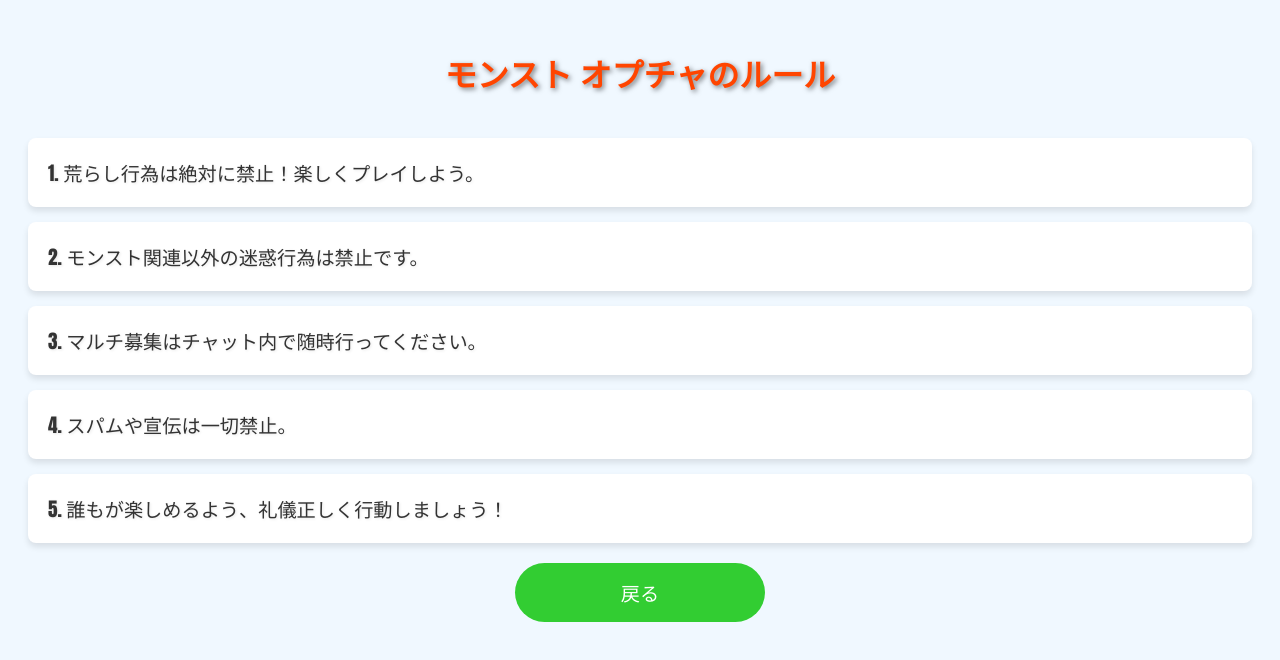
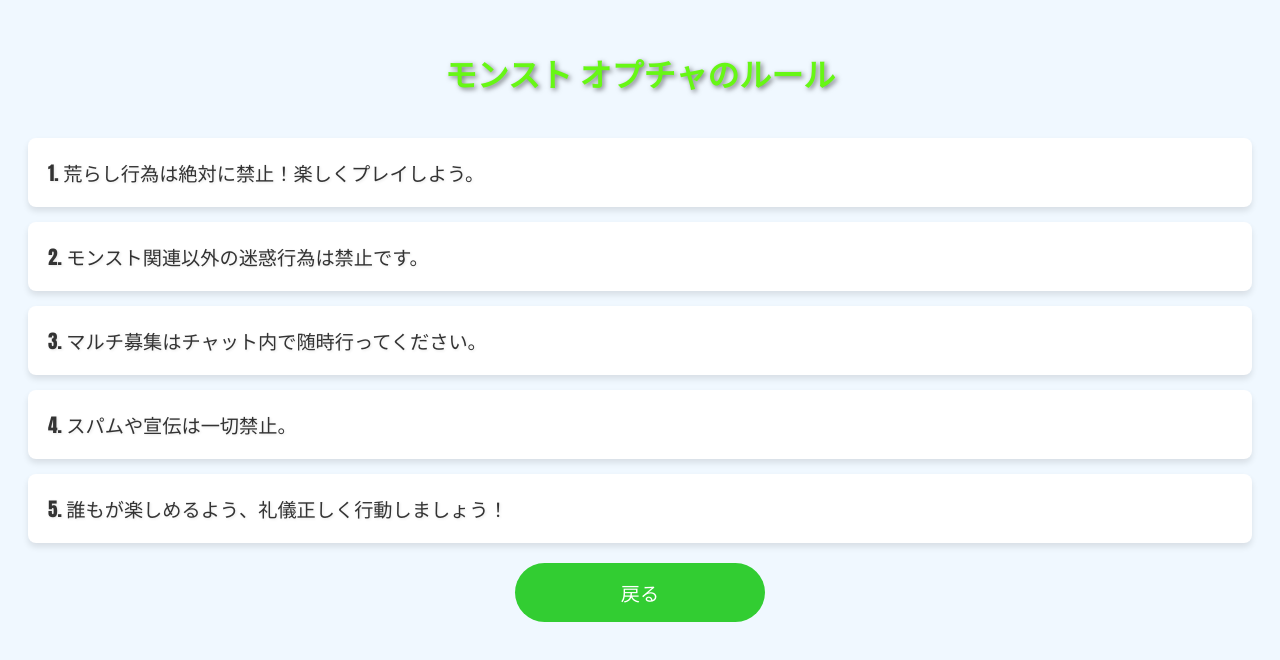
Before and after one commit to Kep1er255/monst-opcha-site, a plain HTML site: page rules.html in a window 1280 px wide. Drawn offline with Linux system fonts and the light colour scheme.

Commit message:
Update rules.html

```diff
--- a/rules.html
+++ b/rules.html
@@ -13,7 +13,7 @@
         }
         h1 {
             text-align: center;
-            color: #ff4500;
+            color: #67f714;
             margin-bottom: 40px;
             text-shadow: 2px 2px 5px rgba(0, 0, 0, 0.5);
         }
```
